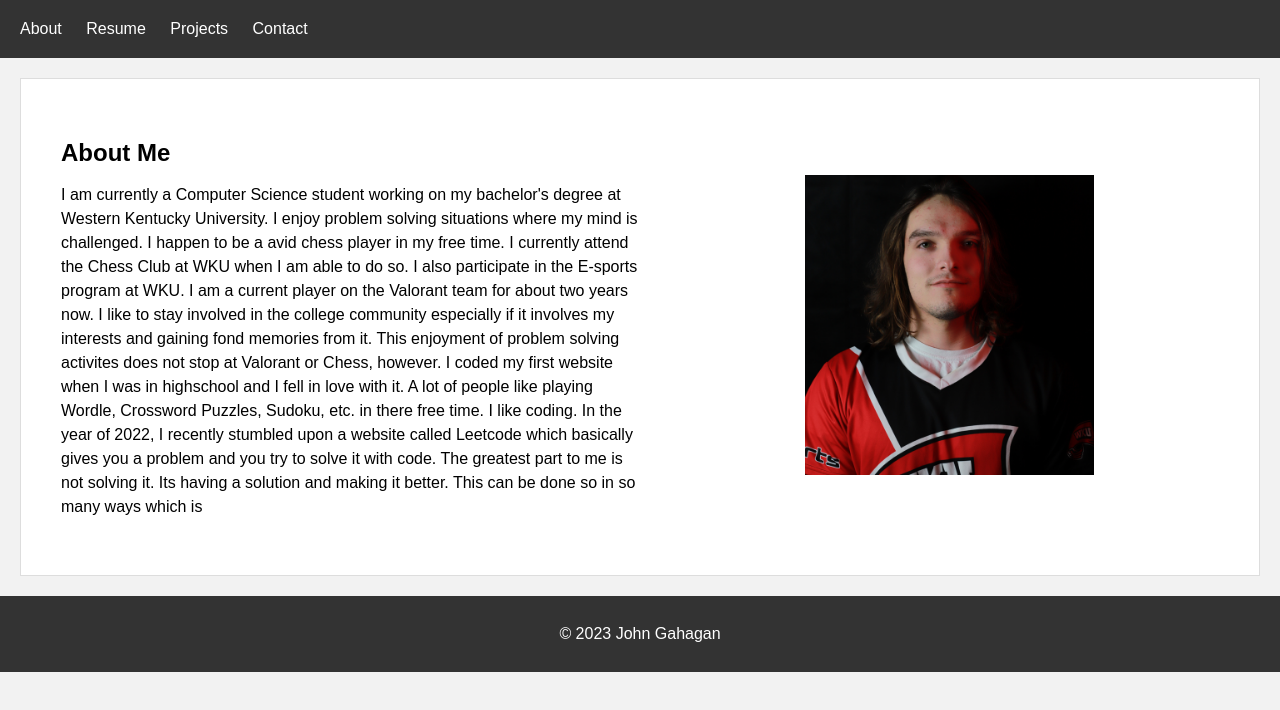
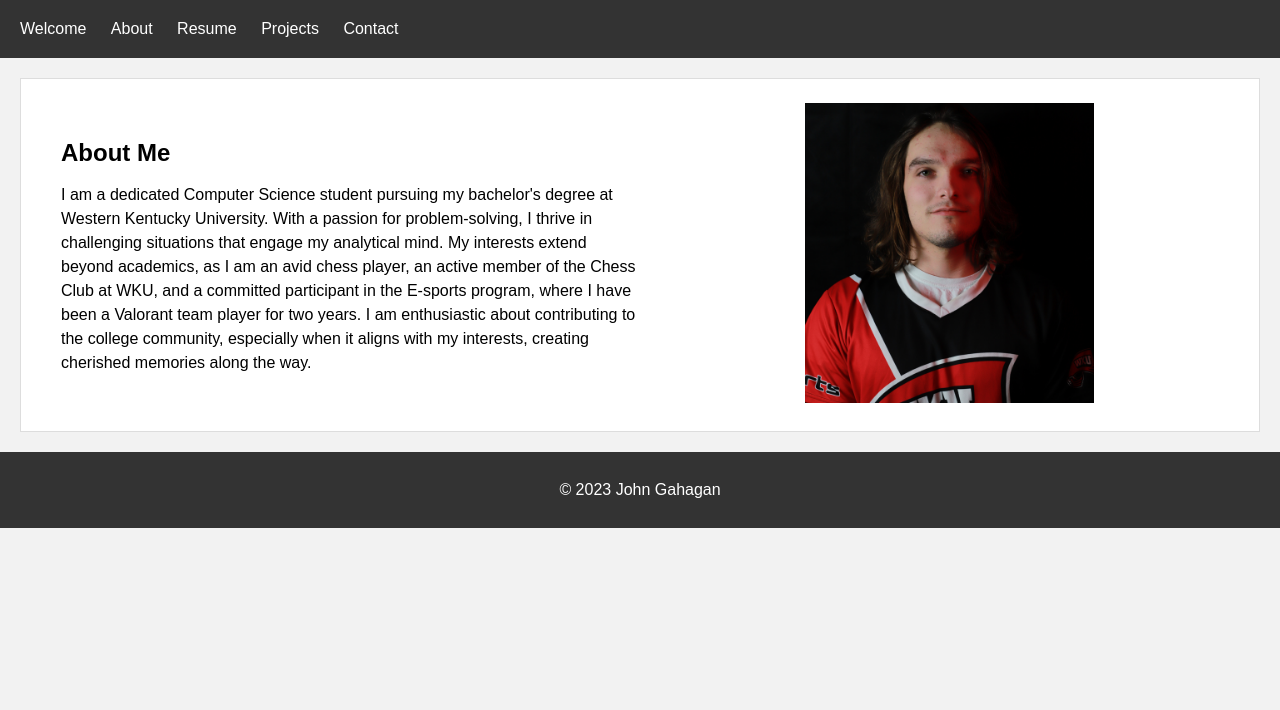
Before and after one commit to SaviorFs/JohnGahaganWebsite.github.io, a plain HTML site: page index.html in a window 1280 px wide. Both pictures are taken after a click on the link "About". Drawn offline with Linux system fonts and the light colour scheme.

Commit message:
Update index.html

```diff
--- a/index.html
+++ b/index.html
@@ -11,6 +11,7 @@
     <header>
         <nav>
             <ul>
+                <li><a href="#" onclick="showSection('welcome')">Welcome</a></li>
                 <li><a href="#" onclick="showSection('about')">About</a></li>
                 <li><a href="#" onclick="showSection('resume')">Resume</a></li>
                 <li><a href="#" onclick="showSection('projects')">Projects</a></li>
@@ -18,23 +19,26 @@
             </ul>
         </nav>
     </header>
+    <section id="welcome">
+        <div class="welcome-content">
+            <h1>Welcome to My Personal Website</h1>
+            <p>
+                Thank you for visiting my personal website. I am actively seeking internship opportunities in the field of Computer Science. Please explore the tabs above to learn more about me,
+                my resume, projects, and how to get in touch. I look forward to connecting with you!
+            </p>
+        </div>
+    </section>
+
 
     <section id="about" class="hidden">
         <div class="about-content">
             <div class="about-text">
                 <h1>About Me</h1>
                 <p>
-                    I am currently a Computer Science student working on my bachelor's degree at Western Kentucky University.
-                    I enjoy problem solving situations where my mind is challenged. I happen to be a avid chess player in my
-                    free time. I currently attend the Chess Club at WKU when I am able to do so. I also participate in the
-                    E-sports program at WKU. I am a current player on the Valorant team for about two years now.
-                    I like to stay involved in the college community especially if it involves my interests and gaining
-                    fond memories from it. This enjoyment of problem solving activites does not stop at Valorant or Chess,
-                    however. I coded my first website when I was in highschool and I fell in love with it. A lot of
-                    people like playing Wordle, Crossword Puzzles, Sudoku, etc. in there free time. I like coding.
-                    In the year of 2022, I recently stumbled upon a website called Leetcode which basically gives
-                    you a problem and you try to solve it with code. The greatest part to me is not solving it.
-                     Its having a solution and making it better. This can be done so in so many ways which is
+I am a dedicated Computer Science student pursuing my bachelor's degree at Western Kentucky University. With a passion for problem-solving, I thrive in challenging situations
+that engage my analytical mind. My interests extend beyond academics, as I am an avid chess player, an active member of the Chess Club at WKU, and a committed participant in
+the E-sports program, where I have been a Valorant team player for two years. I am enthusiastic about contributing to the college community, especially when it aligns with
+my interests, creating cherished memories along the way.
                 </p>
             </div>
             <div class="about-image">
@@ -56,7 +60,7 @@
     <section id="contact" class="hidden">
         <div class="container">
         <h1>Contact Me</h1>
-        Reach out to me for further inquires via email using the form below!
+        Reach out to me for further inquires via email: john.gahagan3@gmail.com or phone: 270-223-5301
         <form action="mailto:john.gahagan3@gmail.com" method="post" enctype="text/plain">
             <div class="form-group">
                 <label for="name">Your Name:</label>
```
